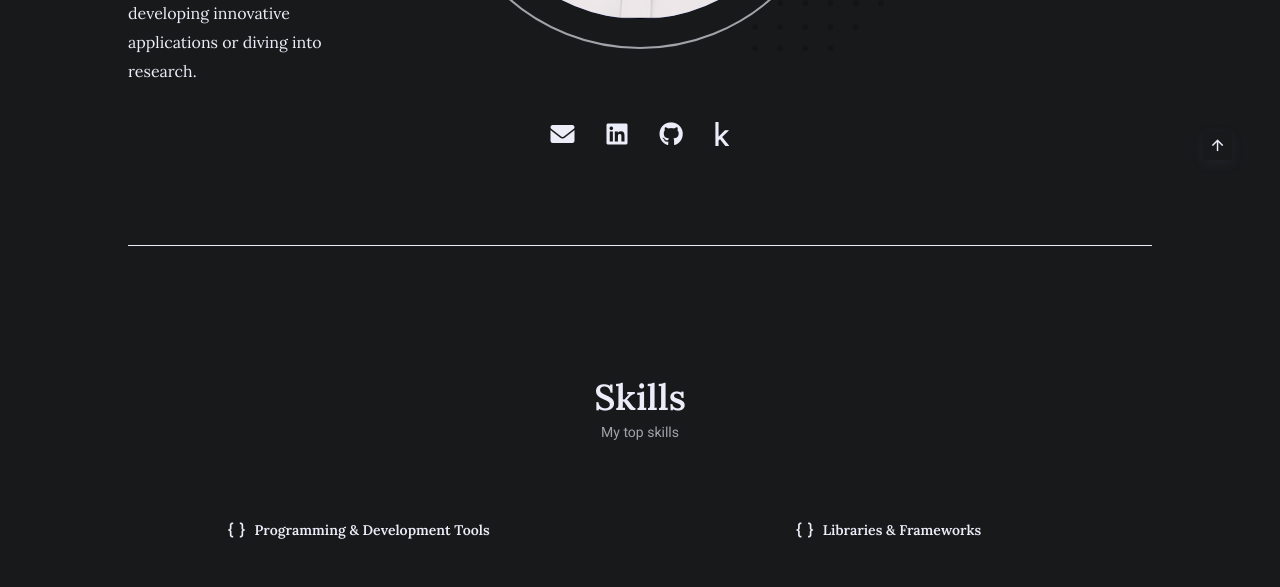
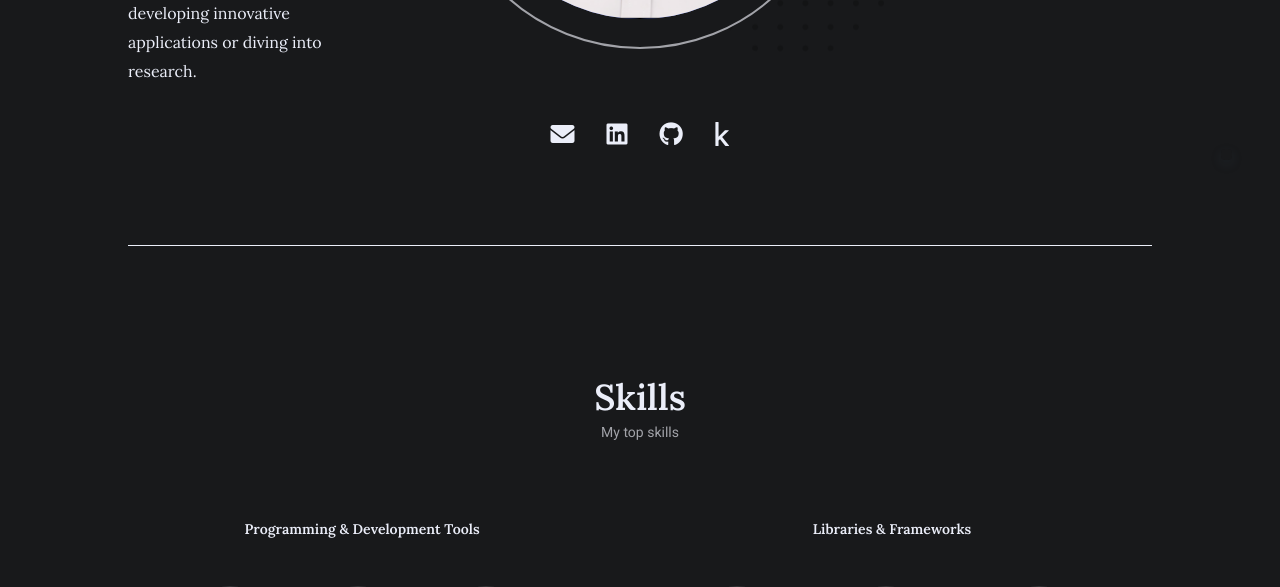
Before and after one commit to Anujpatel04/Protofolio, a plain HTML site: page index.html in a window 1280 px wide. Shown: the part 880-1467 px from the top of the page. Drawn offline with nearby package versions, Linux system fonts and the light colour scheme.

Commit message:
Update index.html

```diff
--- a/index.html
+++ b/index.html
@@ -16,9 +16,6 @@
 
         <!--=============== FAVICON ===============-->
         <link rel="shortcut icon" href="assets/img/favicon.jpg" type="image/jpeg">
-
-        <link href="https://cdn.jsdelivr.net/npm/remixicon@2.5.0/fonts/remixicon.css" rel="stylesheet">
-
         <!--=============== FOOTER ICONS ===============-->
         <link rel="stylesheet" href="https://cdnjs.cloudflare.com/ajax/libs/font-awesome/6.0.0-beta3/css/all.min.css">
 
```
